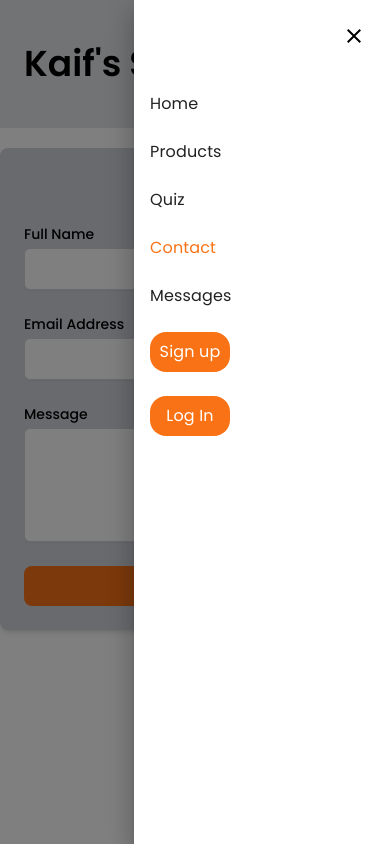
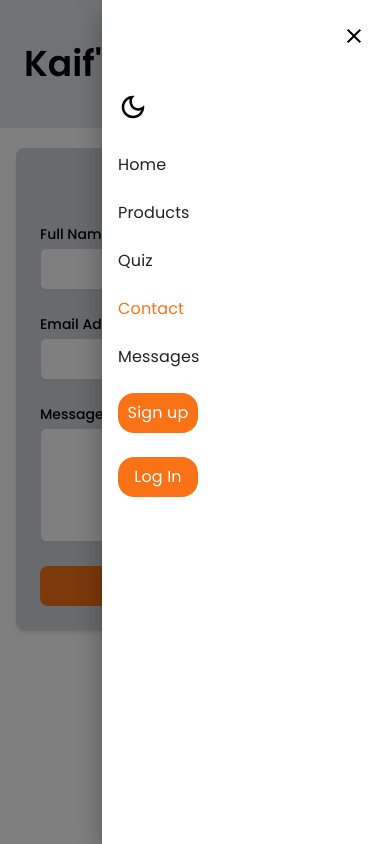
Before and after one commit to MKAIF5/Reactjs-Ecommerce-Many-Features-With-Tailwand, a React (Vite) app: page /contact in a window 390 px wide. Both pictures are taken after a click on the button "menu". Built offline with nearby package versions, Linux system fonts and the light colour scheme.

Commit message:
problems fixed

```diff
--- a/package.json
+++ b/package.json
@@ -5,7 +5,7 @@
   "type": "module",
   "scripts": {
     "dev": "vite",
-    "build": "vite build",
+    "build": "vite build && cd dist && copy index.html 200.html",
     "lint": "eslint .",
     "preview": "vite preview",
     "deploy": "surge ./dist --domain kaif-ecommerce-many-feauters.surge.sh"
--- a/src/Components/Contact/Contact.jsx
+++ b/src/Components/Contact/Contact.jsx
@@ -48,14 +48,10 @@ function Contact() {
         }
     };
 
-
-
     return (
         <>
             <Navbar />
-            <div>
-
-                <div className="flex justify-center mt-5">
+            <div className="flex justify-center mt-5 px-4 sm:px-6 lg:px-8">
                 <div className="w-full max-w-md">
                     {isSubmitted && !isError && (
                         <div className="text-green-600 text-center mb-4">Thank you for contacting us! We will get back to you soon.</div>
@@ -66,7 +62,7 @@ function Contact() {
 
                     <form onSubmit={handleSubmit} className={`space-y-6 p-6 rounded-lg shadow-md text-white ${theme === "dark" ? "bg-gray-700" : "bg-gray-300"}`}>
                         <div className="flex justify-center">
-                                <p  className={`text-xl font-semibold ${theme === "dark" ? "text-white" : "text-black"}`}>Contact US</p>
+                            <p className={`text-xl font-semibold ${theme === "dark" ? "text-white" : "text-black"}`}>Contact US</p>
                         </div>
                         <div className={`${theme === "dark" ? "text-white" : "text-black"}`}>
                             <label htmlFor="name" className="block text-sm font-medium">Full Name</label>
@@ -76,12 +72,12 @@ function Contact() {
                                 name="name"
                                 value={formData.name}
                                 onChange={handleChange}
-                                    className=" text-black mt-1 block w-full px-3 py-2 border border-gray-300 rounded-md shadow-sm focus:outline-none focus:ring-indigo-500 focus:border-indigo-500"
+                                className="text-black mt-1 block w-full px-3 py-2 border border-gray-300 rounded-md shadow-sm focus:outline-none focus:ring-indigo-500 focus:border-indigo-500"
                             />
                             {errors.name && <p className="text-red-500 text-xs mt-1">{errors.name}</p>}
                         </div>
 
-                            <div  className={`${theme === "dark" ? "text-white" : "text-black"}`}>
+                        <div className={`${theme === "dark" ? "text-white" : "text-black"}`}>
                             <label htmlFor="email" className="block text-sm font-medium">Email Address</label>
                             <input
                                 type="email"
@@ -94,7 +90,7 @@ function Contact() {
                             {errors.email && <p className="text-red-500 text-xs mt-1">{errors.email}</p>}
                         </div>
 
-                            <div  className={`${theme === "dark" ? "text-white" : "text-black"}`}>
+                        <div className={`${theme === "dark" ? "text-white" : "text-black"}`}>
                             <label htmlFor="message" className="block text-sm font-medium">Message</label>
                             <textarea
                                 id="message"
@@ -107,7 +103,7 @@ function Contact() {
                             {errors.message && <p className="text-red-500 text-xs mt-1">{errors.message}</p>}
                         </div>
 
-                            <div  className={`${theme === "dark" ? "text-white" : "text-black"}`}>
+                        <div className={`${theme === "dark" ? "text-white" : "text-black"}`}>
                             <button
                                 type="submit"
                                 className="w-full py-2 px-4 bg-orange-500 text-white font-semibold rounded-lg hover:bg-orange-600 focus:outline-none focus:ring-2 focus:ring-indigo-500"
@@ -118,7 +114,6 @@ function Contact() {
                     </form>
                 </div>
             </div>
-            </div>
         </>
     );
 }
--- a/src/Components/Home/Home.jsx
+++ b/src/Components/Home/Home.jsx
@@ -5,7 +5,7 @@ function Home() {
     return (
         <>
             <Navbar />
-            <Body/>
+            <Body />
         </>
     )
 }
--- a/src/Components/Home/Navbar.jsx
+++ b/src/Components/Home/Navbar.jsx
@@ -99,7 +99,14 @@ function Navbar() {
                         </IconButton>
                     </div>
 
-                    <List className="w-64" onClick={() => toggleDrawer(false)} onKeyDown={() => toggleDrawer(false)}>
+                    <List className="w-72" onClick={() => toggleDrawer(false)} onKeyDown={() => toggleDrawer(false)}>
+                        <ListItem>
+                            <ListItemText>
+                                <button className="text-black text-3xl" onClick={toggleDarkLight}>
+                                    {theme === 'dark' ? <IoSunnyOutline /> : <MdOutlineDarkMode className="text-black" />}
+                                </button>
+                            </ListItemText>
+                        </ListItem>
                         <ListItem>
                             <ListItemText>
                                 <NavLink to="/" className={({ isActive }) => (isActive ? 'text-orange-500' : '')}>
```
Lines whose indentation alone changed are shown as unchanged.
